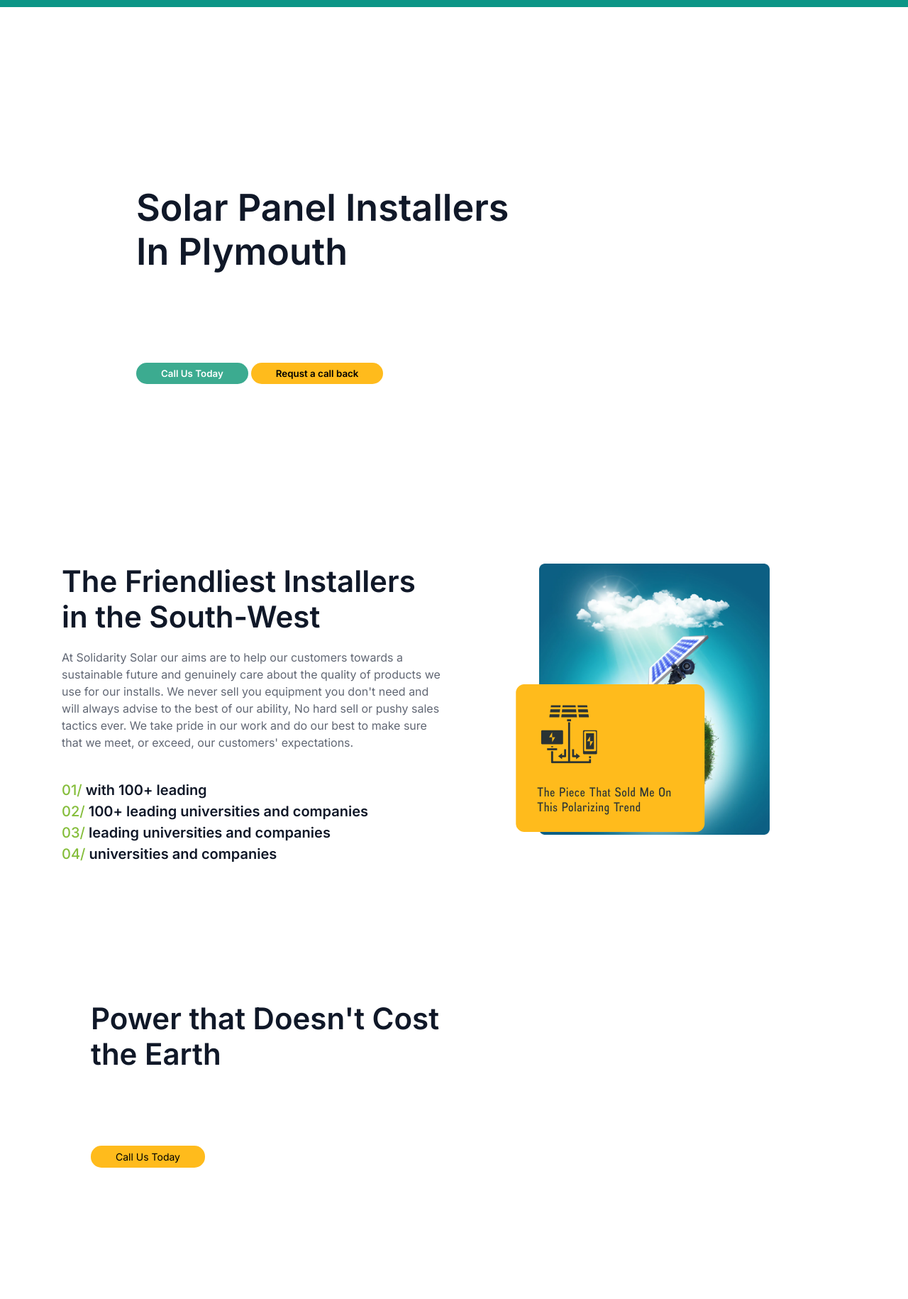
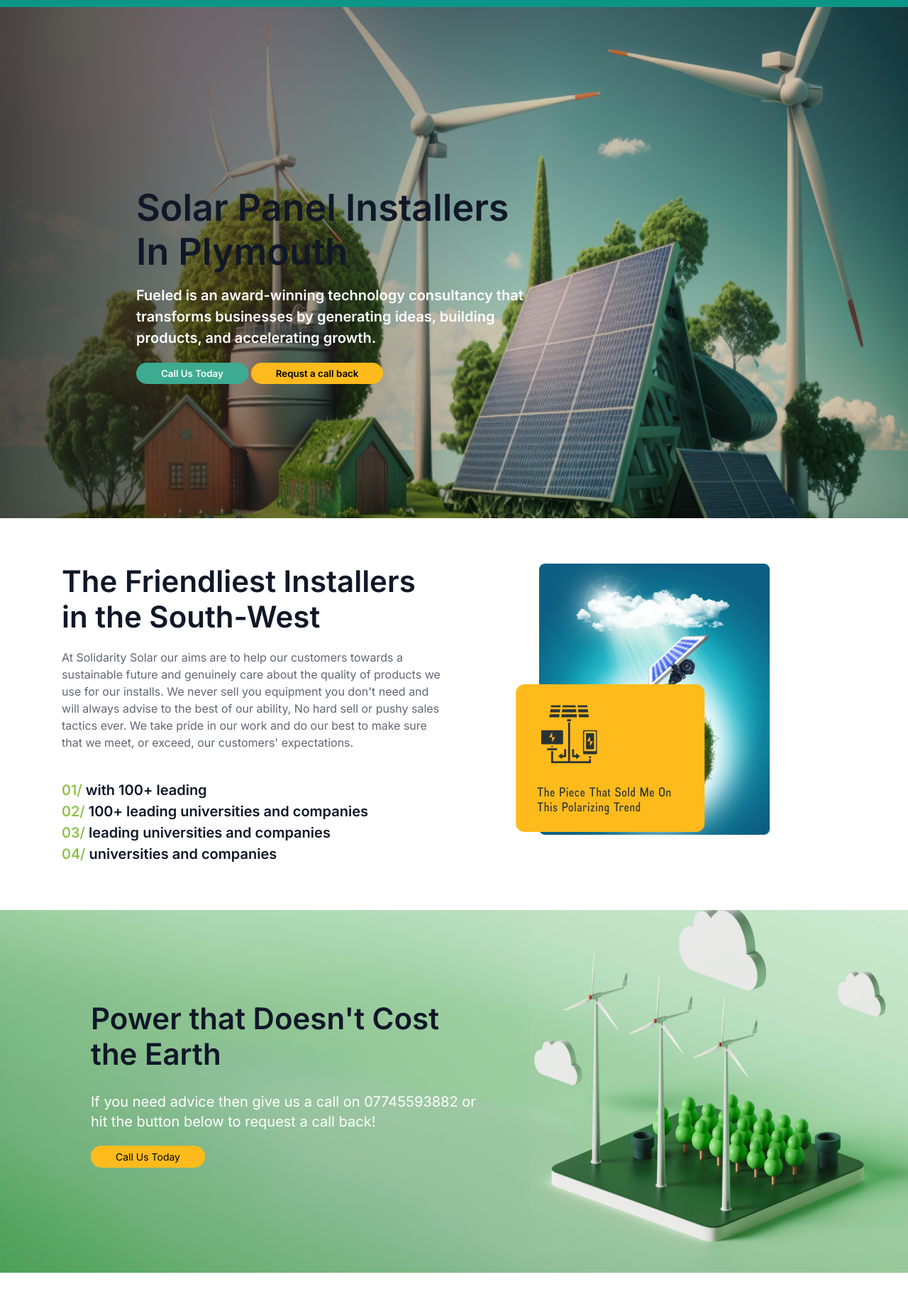
Before and after one commit to TasneemRfaay/Task-1.1, a plain HTML site: page index.html in a window 1280 px wide. Shown: the part 70-1900 px from the top of the page at 71% size. Drawn offline with Linux system fonts and the light colour scheme; the site is published under a folder, as on GitHub Pages, so addresses that start at the root find nothing; files whose address does not match are found by name.

Commit message:
Update main.css

```diff
--- a/css/main.css
+++ b/css/main.css
@@ -76,7 +76,7 @@ nav li:hover{
 /* ------------------------------------------homeContent---------------------------- */
 #homeContent{
     height:90vh;
-    background-image: url(/img/solar-panels-meadow\ 1.png);
+    background-image: url(img/solar-panels-meadow\ 1.png);
     background-size: 100% 100%;
     background-position: center center;
     background-repeat: no-repeat;
@@ -215,7 +215,7 @@ line-height: 62px;
  .power{
      height: max-content;
      padding: 10%;
-     background-image: url(/img/8116\ 1.png);
+     background-image: url(img/8116\ 1.png);
      background-position: center center;
      background-size: 100% 100%;
      background-repeat: no-repeat;
@@ -302,7 +302,7 @@ line-height: 62px;
  }
  /* -----------------------repairs-------------- */
  .repairs {
-     background-image: url(/img/8116\ 1\ \(1\).png);
+     background-image: url(img/8116\ 1\ \(1\).png);
      background-position: center center;
      background-size: 100% 100%;
      background-repeat: no-repeat;
```
